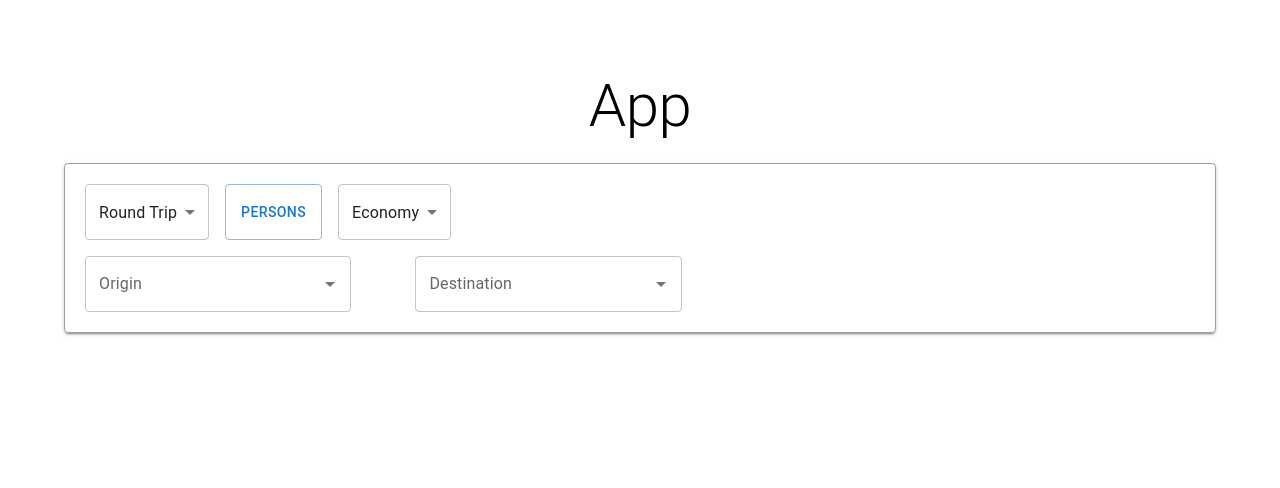
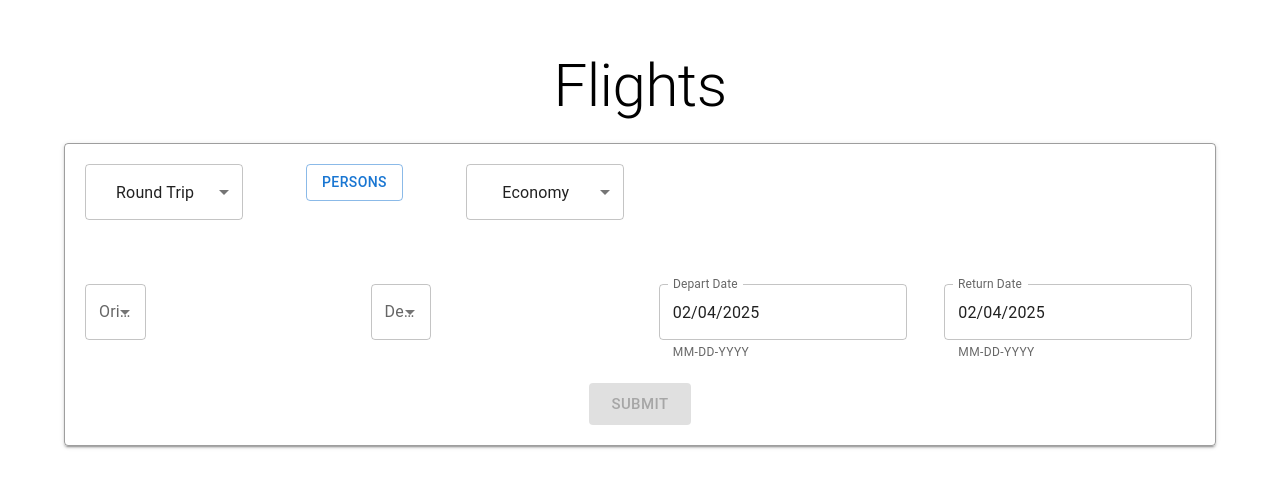
Before and after one commit to skfz/spotter, a React (Create React App) app: page / in a window 1280 px wide. Shown: the top 488 px of the page. Built offline with nearby package versions, Linux system fonts and the light colour scheme; the HTML template or start-up script is replaced by a standard one.

Commit message:
Implement search and list flights

```diff
--- a/src/App.js
+++ b/src/App.js
@@ -1,51 +1,121 @@
-import { Container, Typography, Button, Autocomplete, Box, Select, MenuItem, FormGroup } from "@mui/material";
+import { Container, Typography, Button, Autocomplete, Box, Select, MenuItem, FormGroup, Grid2 } from "@mui/material";
 import { useState } from "react";
 import PersonsModal from "./Components/PersonsModal";
 import AirportSearch from "./Components/AirportSearch";
+import { DatePicker, LocalizationProvider } from "@mui/x-date-pickers";
+import { AdapterDayjs } from '@mui/x-date-pickers/AdapterDayjs';
+import dayjs from "dayjs";
+import FlightList from "./Components/FlightList";
 
 function App() {
 
     const [tripType, setTripType] = useState('Round Trip');
-    const [seating, setSeating] = useState('Economy');
+    const [seating, setSeating] = useState('economy');
     const [persons, setPersons] = useState({
         adults: 1,
         children: 0,
-        infants_in_seat: 0,
-        infants_on_lap: 0
+        infants: 0,
     });
     const [origin, setOrigin] = useState(null);
     const [destination, setDestination] = useState(null);
+    const [fromDate, setFromDate] = useState(dayjs());
+    const [toDate, setToDate] = useState(dayjs());
+    const [flightsData, setFlightsData] = useState([]);
+
+    const handleFlightSearch = async() => {
+        const from_date = dayjs(fromDate).format('YYYY-MM-DD');
+        const to_date = dayjs(toDate).format('YYYY-MM-DD');
+        const url = `https://sky-scrapper.p.rapidapi.com/api/v2/flights/searchFlights?originSkyId=${origin.skyId}&destinationSkyId=${destination.skyId}
+        &originEntityId=${origin.entityId}&destinationEntityId=${destination.entityId}&date=${from_date}&returnDate=${to_date}&cabinClass=${seating}&adults=${persons.adults}
+        &childrens=${persons.children}&infants=${persons.infants}&sortBy=best&currency=USD&market=en-US&countryCode=US`;
+        const options = {
+            method: 'GET',
+            headers: {
+                'x-rapidapi-key': '4467bc502fmsh10af65d6033c2f2p10c22ejsnba125264a1fb',
+                'x-rapidapi-host': 'sky-scrapper.p.rapidapi.com'
+            }
+        };
+
+        try {
+            const response = await fetch(url, options);
+            const result = await response.json();
+            if (result?.data) {
+                setFlightsData(result.data);
+            }
+        } catch (error) {
+            console.error(error);
+        }
+    }
 
     return (
-        <Container maxWidth="lg" sx={{ backgroundColor: "#fff", marginTop: "50px", textAlign: "center", padding: "20px" }}>
-            <Typography variant="h2" gutterBottom>App</Typography>
+        <Container sx={{ backgroundColor: "#fff", marginTop: "50px", textAlign: "center" }}>
+            <Typography variant="h2" gutterBottom>Flights</Typography>
             <Box sx={{ border: 1, borderColor: "text.disabled", borderRadius: 1, boxShadow: 2, padding: "20px" }}>
-                <FormGroup>
-                    <Box sx={{ display: 'flex', flexDirection: 'row', gap: 2 }}>
+                <Grid2 container spacing={4}>
+                    <Grid2 size={{md: 2, xs: 12}}>
                         <Select
+                            sx={{ width: '100%' }}
                             id="sp-trip-type"
                             value={tripType}
                             onChange={(e) => setTripType(e.target.value)}>
                                 <MenuItem value="Round Trip">Round Trip</MenuItem>
                                 <MenuItem value="One Way">One Way</MenuItem>
                         </Select>
+                    </Grid2>
+                    <Grid2 size={{md: 2, xs: 12}}>
                         <PersonsModal persons={persons} setPersons={setPersons} />
+                    </Grid2>
+                    <Grid2 size={{md: 2, xs: 12}}>
                         <Select
+                            sx={{ width: '100%' }}
                             id="sp-seating"
                             value={seating}
                             onChange={(e) => setSeating(e.target.value)}>
-                                <MenuItem value="Economy">Economy</MenuItem>
-                                <MenuItem value="Premium Economy">Premium Economy</MenuItem>
-                                <MenuItem value="Business">Business</MenuItem>
-                                <MenuItem value="First">First</MenuItem>
+                                <MenuItem value="economy">Economy</MenuItem>
+                                <MenuItem value="premium_economy">Premium Economy</MenuItem>
+                                <MenuItem value="business">Business</MenuItem>
+                                <MenuItem value="first">First</MenuItem>
                         </Select>
-                    </Box>
-                    <Box sx={{ display: 'flex', flexDirection: 'row', gap: 8, marginTop: 2}}>
+                    </Grid2>
+                </Grid2>
+                <Grid2 container spacing={4} sx={{ marginTop: 8}}>
+                    <Grid2 size={{md:3, xs: 12}}>
                         <AirportSearch location={origin} setLocation={setOrigin} label="Origin" />
+                    </Grid2>
+                    <Grid2 size={{md:3, xs: 12}}>
                         <AirportSearch location={destination} setLocation={setDestination} label="Destination" />
-                    </Box>
-                </FormGroup>
+                    </Grid2>
+                    <LocalizationProvider dateAdapter={AdapterDayjs}>
+                        <Grid2 size={{md:3, xs: 12}}>
+                            <DatePicker minDate={dayjs()} label="Depart Date" value={fromDate} onChange={(newDate) => {
+                                setFromDate(newDate);
+                                if (newDate.isAfter(dayjs(toDate))) {
+                                    setToDate(newDate)
+                                }
+                            }}
+                                slotProps={{
+                                    textField: {
+                                    helperText: 'MM-DD-YYYY',
+                                    },
+                                }} />
+                        </Grid2>
+                        <Grid2 size={{md:3, xs: 12}}>
+                            <DatePicker minDate={fromDate} label="Return Date" value={toDate} onChange={(newDate) => setToDate(newDate)}
+                                slotProps={{
+                                    textField: {
+                                    helperText: 'MM-DD-YYYY',
+                                    },
+                                }} />
+                        </Grid2>
+                    </LocalizationProvider>
+
+                </Grid2>
+                <Box sx={{ display: 'flex', alignItems: 'center', justifyContent: 'center', marginTop: '20px' }}>
+                    <Button variant="contained" disabled={origin === null || destination == null} size="large" onClick={handleFlightSearch}>Submit</Button>
+                </Box>
+
             </Box>
+            <FlightList flightsData={flightsData} />
         </Container>
     )
 }
--- /dev/null
+++ b/src/Components/FlightList.js
@@ -0,0 +1,76 @@
+import { Avatar, Box, Grid2, TableContainer, TableBody, TableRow, Typography, Paper, TableHead, TableCell, Table } from "@mui/material";
+import dayjs from "dayjs";
+import advancedFormat from "dayjs/plugin/advancedFormat";
+import duration from "dayjs/plugin/duration";
+import utc from "dayjs/plugin/utc";
+
+export default function FlightList({ flightsData }) {
+
+    dayjs.extend(advancedFormat);
+    dayjs.extend(utc);
+    dayjs.extend(duration)
+
+    const flights = flightsData?.itineraries;
+
+    const formatDate = (dateString) => {
+        return dayjs.utc(dateString).format('ddd, MMM DD h:mm A');
+    }
+
+    function formatDuration(minutes) {
+        const time = dayjs.duration(minutes, "minutes");
+        return `${time.hours()}h ${time.minutes()}m`;
+    }
+
+    return (
+            <>
+            {flights && flights.length > 0 && flights.map((flight, index) => {
+
+                return <TableContainer component={Paper} sx={{ marginBottom: 4, marginTop: 4 }} key={index}>
+                <Table>
+                    <TableBody sx={{ width: '100%' }}>
+                        <TableRow>
+                            <TableCell colSpan={2}>
+                                <Typography fontWeight="bold">{flight.legs[0].origin.city} to {flight.legs[0].destination.city}</Typography>
+                            </TableCell>
+                            <TableCell  align="center">
+                                <Typography fontWeight="bold">{flight.price.formatted}</Typography>
+                            </TableCell>
+                        </TableRow>
+                        <TableRow>
+                            <TableCell align="center">
+                                <Avatar sx={{ margin: '0 auto' }} variant="square" alt="carrier_logo" src={flight.legs[0].carriers.marketing[0].logoUrl} loading="lazy" />
+                                <Typography>{flight.legs[0].carriers.marketing[0].name}</Typography>
+                            </TableCell>
+                            <TableCell align="center">
+                                <Typography>{formatDate(flight.legs[0].departure)} - {formatDate(flight.legs[0].arrival)}</Typography>
+                                <Typography>{formatDuration(flight.legs[0].durationInMinutes)}</Typography>
+                            </TableCell>
+                            <TableCell align="center">
+                                <Typography>{flight.legs[0].stopCount === 0 ? 'Nonstop' : `${flight.legs[0].stopCount} stop`}</Typography>
+                            </TableCell>
+                        </TableRow>
+                        <TableRow>
+                            <TableCell colSpan={3}>
+                                <Typography fontWeight="bold">{flight.legs[1].origin.city} to {flight.legs[1].destination.city}</Typography>
+                            </TableCell>
+                        </TableRow>
+                        <TableRow>
+                            <TableCell align="center">
+                                <Avatar sx={{ margin: '0 auto' }} variant="square" alt="carrier_logo" src={flight.legs[1].carriers.marketing[0].logoUrl} loading="lazy" />
+                                <Typography>{flight.legs[1].carriers.marketing[0].name}</Typography>
+                            </TableCell>
+                            <TableCell align="center">
+                                <Typography>{formatDate(flight.legs[1].departure)} - {formatDate(flight.legs[1].arrival)}</Typography>
+                                <Typography>{formatDuration(flight.legs[1].durationInMinutes)}</Typography>
+                            </TableCell>
+                            <TableCell align="center">
+                                <Typography>{flight.legs[1].stopCount === 0 ? 'Nonstop' : `${flight.legs[1].stopCount} stop`}</Typography>
+                            </TableCell>
+                    </TableRow>
+                    </TableBody>
+                </Table>
+                </TableContainer>
+            })}
+        </>
+    )
+}
```
